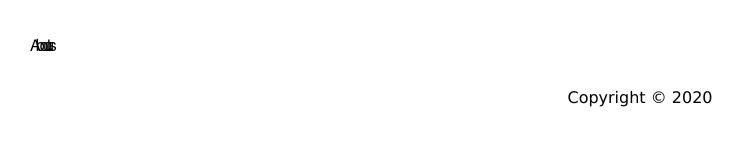
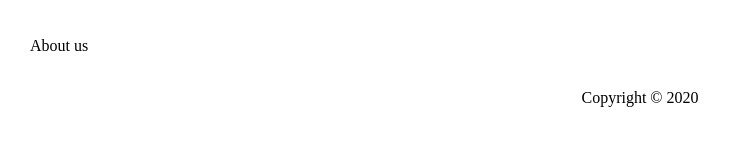
Before and after one commit to timeemit/socratic-garden, a Next.js app: page /about in a window 1280 px wide. Shown: the top 164 px of the page, without its empty margins (0-744 px from the left). Built offline with nearby package versions, Linux system fonts and the light colour scheme.

Commit message:
Commit to logo

```diff
--- a/components/Page.js
+++ b/components/Page.js
@@ -5,13 +5,14 @@ import Head from 'next/head'
 type Props = {
   children: Node,
   title?: string,
+  grid?: boolean
 }
 
-export default ({ children, title = 'This is the default title' }: Props) => (
+export default ({ children, title='This is the default title', grid=false }: Props) => (
   <section>
     <Head>
       <title>{title}</title>
     </Head>
-    <div className="pure-g">{children}</div>
+    <div className={grid ? "pure-g" : ""}>{children}</div>
   </section>
 )
--- a/pages/index.js
+++ b/pages/index.js
@@ -1,13 +1,12 @@
 // @flow
 import React from 'react';
 import Land from '../components/Land';
-import Prototype from '../components/Prototype';
 
 import { FontAwesomeIcon } from '@fortawesome/react-fontawesome';
 
 export default () => (
-  <Prototype>
-    <Land title="Socratic Combat">
+  <Land title="Socratic Combat" grid={true}>
+    <img style={{"max-height": "200px"}} className="pure-img centered" src={`/logo.png`} />
     <p className="pure-u-1">Socratic Combat is an initiaive to scale the impact of passionate educators into learners by inviting them to compete here for the ultimate prize: <em>Enriching Curious Minds</em></p>
 
     <h1 className="pure-u-1 centered-text">A Learning Platform that Learns</h1>
@@ -57,5 +56,4 @@ export default () => (
       </ul>
     </div>
   </Land>
-  </Prototype>
 );
--- a/styles/app.scss
+++ b/styles/app.scss
@@ -1,7 +1,8 @@
 #__next {
   margin: 30px 30px;
   // font-family: 'Lucida Sans Unicode', 'Lucida Grande', sans-serif;
-  font-family: Verdana, Geneva, sans-serif;
+  // font-family: Verdana, Geneva, sans-serif;
+  font-family: 'AvenirNext-DemiBold';
   line-height: 2em;
   li p { line-height: 0.8em; }
   text-align: justify;
@@ -34,3 +35,7 @@ footer {
 ul, ol {
   list-style-type: none;
 }
+
+h1, h2, h3, h4, h5, h6 {
+  color: rgb(56,77,108);
+}
```
Also changed, not shown: public/logo.png (added). Lines whose indentation alone changed are shown as unchanged.
